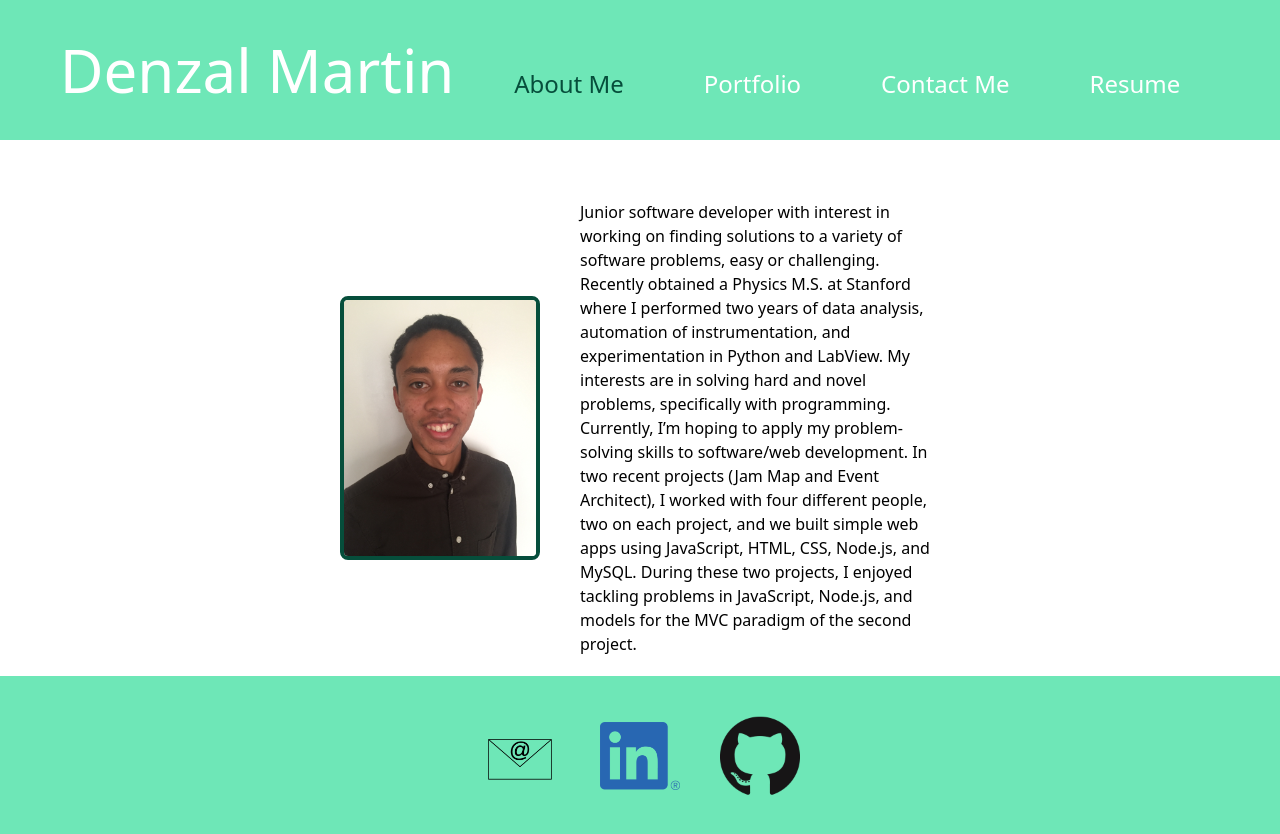
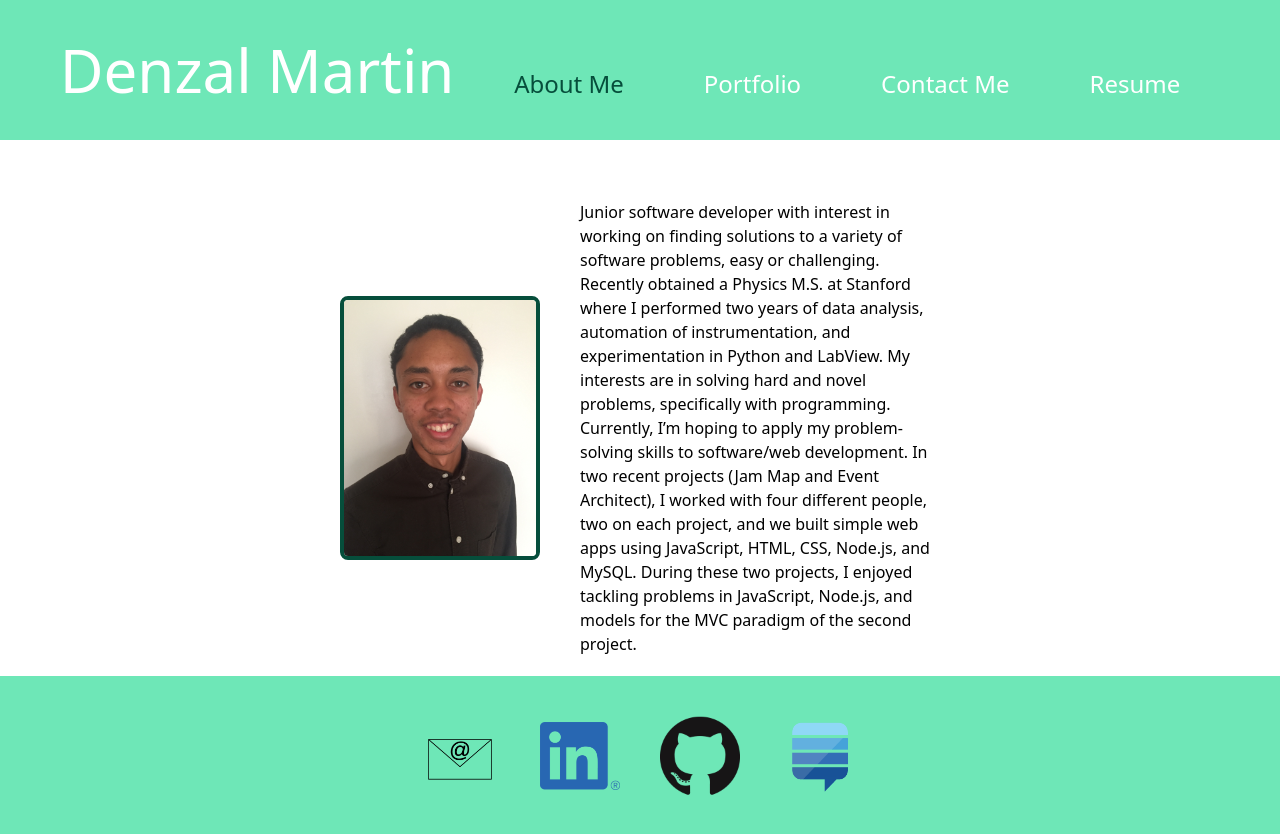
Before and after one commit to dmartin4820/dmartin4820.github.io, a React (Create React App) app: page / in a window 1280 px wide. Built offline with nearby package versions, Linux system fonts and the light colour scheme.

Commit message:
add stack icon

```diff
--- a/src/assets/images/index.js
+++ b/src/assets/images/index.js
@@ -7,6 +7,7 @@ import jamMap from './jam_map_big.PNG';
 import weatherApp from './weather_app.gif';
 import eventArchitect from './e-a_demo.gif';
 import self from './self.JPG';
+import stack from './se-icon.png';
 
 export {
 	linkedInImage,
@@ -17,5 +18,6 @@ export {
 	weatherApp,
 	eventArchitect,
 	self,
-	githubLight
+	githubLight,
+	stack
 }
--- a/src/components/Footer.js
+++ b/src/components/Footer.js
@@ -1,5 +1,5 @@
 import React from 'react';
-import { linkedInImage, githubDark, emailImage } from '../assets/images';
+import { linkedInImage, githubDark, emailImage, stack } from '../assets/images';
 
 const footerContainer = "w-100% mt-auto flex justify-center items-center bg-green-300 p-10 mt-20";
 const link = "mx-5"
@@ -13,6 +13,7 @@ function Footer() {
 			<a className={link} href="mailto:dom4822@yahoo.com"><img src={emailImage} style={linkStyle} alt='email Denzal Martin'/></a>
 			<a className={link} target="_blank" href="https://www.linkedin.com/in/denzal-martin-a7ab63104/" rel="noreferrer"><img src={linkedInImage} style={linkStyle} alt='Link to Denzal Martin LinkedIn'/></a>
 			<a className={link} href="https://github.com/dmartin4820" target="_blank" rel="noreferrer"><img src={githubDark} style={linkStyle} alt="Denzal Martin's GitHub"/></a>
+			<a className={link} href="https://meta.stackexchange.com/users/1059663/dmartin4820" target="_blank" rel="noreferrer"><img src={stack} style={linkStyle} alt="Denzal Martin's Stack Exchange"/></a>
 		</div>
 	)
 }
```
Also changed, not shown: src/assets/images/se-icon.png (added).
